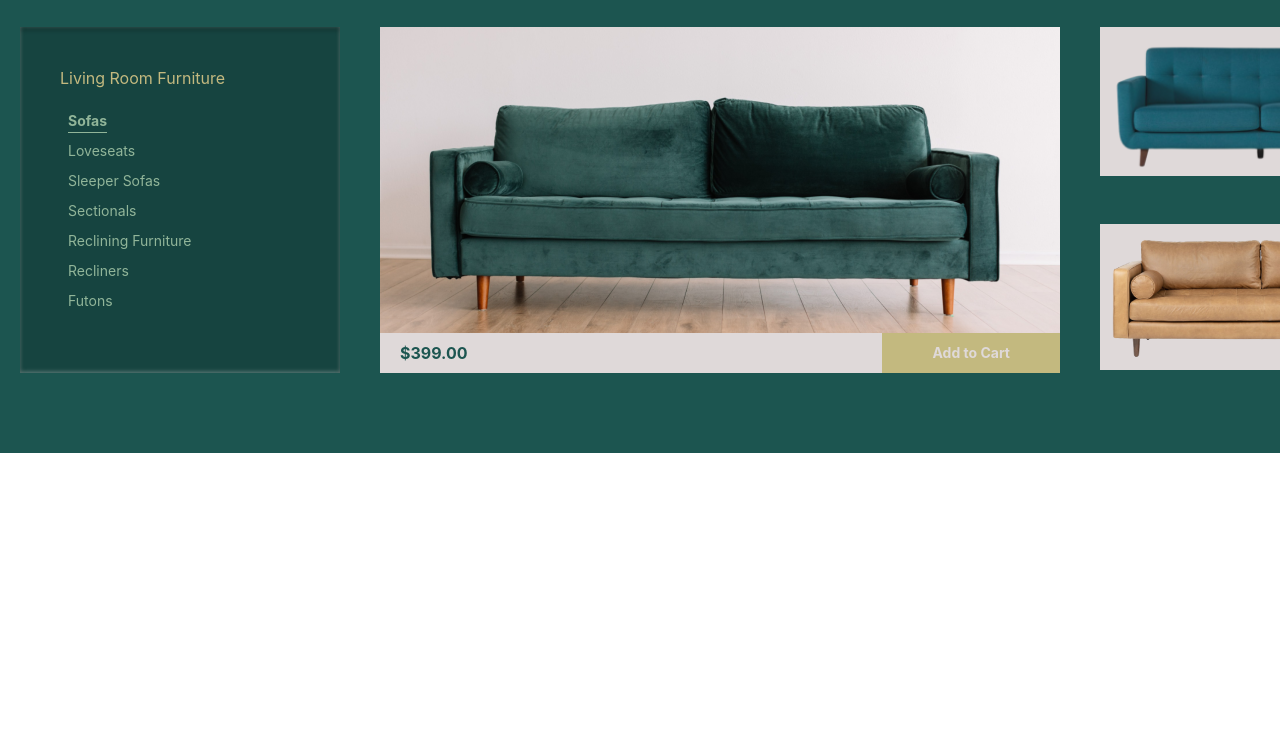
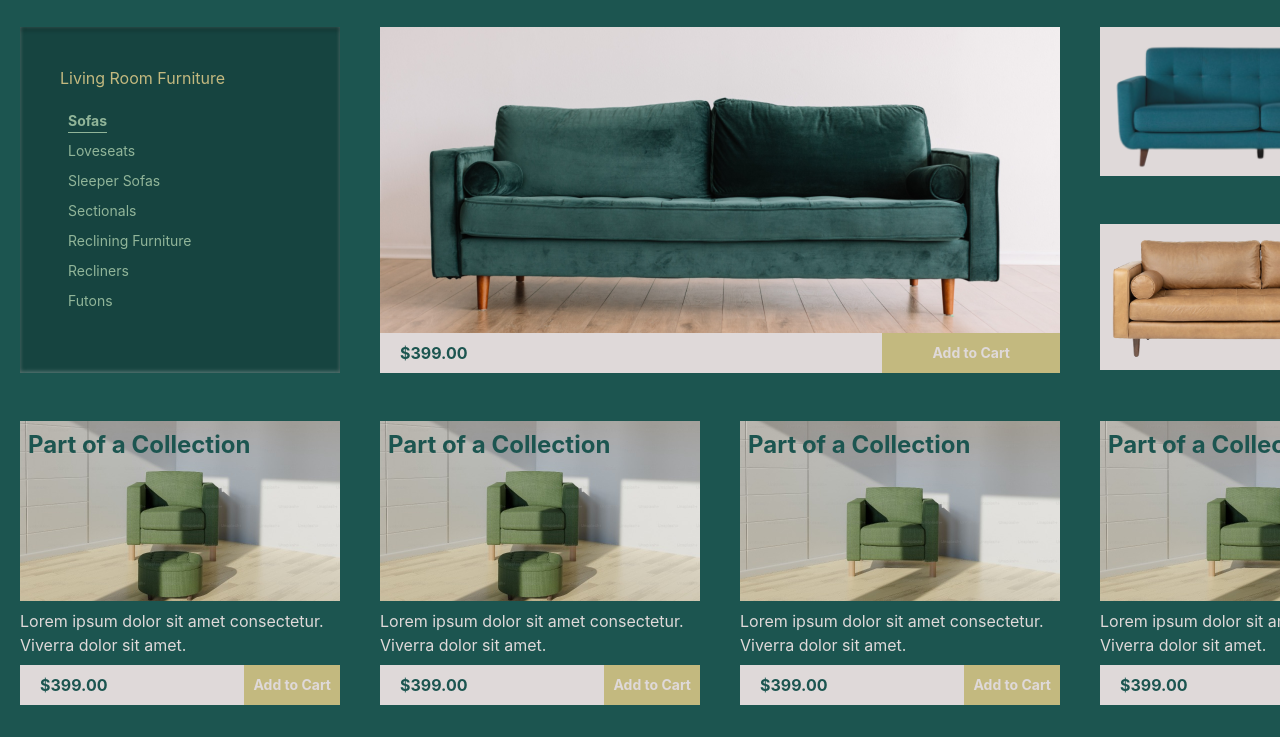
Before and after one commit to jdilla19/Homework11, a plain HTML site: page index.html in a window 1280 px wide. Shown: the part 103-840 px from the top of the page. Before the commit the page ends 800 px from the top, so only its background shows below. Drawn offline with Linux system fonts and the light colour scheme.

Commit message:
add articles

```diff
--- a/css/style.css
+++ b/css/style.css
@@ -7,8 +7,8 @@
     padding: 32px 20px;
     gap: 48px 40px;
     display: grid;
-     /* grid-template-columns: repeat(4, 1fr);
-    grid-template-rows: 48px 340px 284px;  */
+    /* grid-template-columns: repeat(4, 1fr);
+    grid-template-rows: 48px 340px 284px;   */
     grid-template-areas:
     "HEADER HEADER HEADER HEADER"
     "ASIDE  FIGURE FIGURE IMAGE "
@@ -18,6 +18,7 @@
 
 }
 
+/* header */
 
 header{
     /* background-color: aqua; */
@@ -119,7 +120,7 @@ border: none;
 
 }
 
-
+/* aside */
 
  aside {
     /* background-color: blueviolet; */
@@ -165,7 +166,7 @@ h4{
     padding-bottom: 3px;
 }
 
-
+/* figure */
 
  figure {
     background-color: var(--headerFontColor);
@@ -200,7 +201,7 @@ justify-content: space-between;
 
 .pricing_btn{
     display: flex;
-    height: 40px;
+    /* height: 40px;    */
     padding: 9px 50px;
     justify-content: center;
     align-items: center;
@@ -221,11 +222,15 @@ justify-content: space-between;
     width: 320px;
 }
 
+/* image_container */
+
 .image_container img{
     width: 100%;
     height: 100%;
     object-fit: cover;
 }
+
+
 
 .image_container2{
     /* background-color: aqua; */
@@ -239,28 +244,80 @@ justify-content: space-between;
     object-fit: cover;
 }
 
-/*
+
+/* cards */
+
+.card1, .card2, .card3, .card4{
+    display: flex;
+    flex-direction: column;
+    row-gap: 8px;
+}
+
+
+
+.first_img{
+ background-image: url(../images/img.png);
+  background-repeat: no-repeat;
+ background-size: cover;
+ width: 320px;
+ height: 180px;
+ padding: 8px;
+}
+
+.second_img{
+    background-image: url(../images/img1.png);
+  background-repeat: no-repeat;
+ background-size: cover;
+ width: 320px;
+ height: 180px;
+ padding: 8px;
+
+}
+
+h3{
+color: var(--mainColor);
+font-size: var(--buttonFont);
+font-family: 'Inter', sans-serif;
+font-weight: 700;
+line-height: 32px;
+letter-spacing: 0em;
+
+}
+
+.card_p{
+color: var(--headerFontColor);
+font-size: var(--paragraph2Font);
+font-family: 'Inter', sans-serif;
+font-weight: 400;
+line-height: 24px;
+letter-spacing: 0em;
+}
+
+.article_btn{
+    padding: 9px;
+}
+
+
+
 .card1{
-    background-color: chartreuse;
+    /* background-color: chartreuse; */
     grid-area: CARD1;
 }
 
 .card2{
 
-    background-color: chocolate;
+
     grid-area: CARD2;
+
 }
 
 .card3{
-
-    background-color: rgb(39, 32, 28);
     grid-area: CARD3;
 
 }
 
 .card4{
 
-    background-color: rgb(134, 13, 70);
     grid-area: CARD4;
 
-}   */
+}
--- a/index.html
+++ b/index.html
@@ -83,14 +83,75 @@
  </div>
 
 
- <!--
-<article class="card1"></article>
-<article class="card2"></article>
-<article class="card3"></article>
-<article class="card4"></article> -->
 
+<article class="card1">
+    <div class="first_img">
+        <h3>Part of a Collection</h3>
+    </div>
 
+    <p class="card_p">
+        Lorem ipsum dolor sit amet consectetur. Viverra dolor sit amet.
+    </p>
 
+    <div class="pricing_panel">
+        <p class="pricing_p">$399.00</p>
+        <button class="pricing_btn article_btn">
+         Add to Cart
+        </button>
+    </div>
+
+</article>
+
+<article class="card2">
+    <div class="first_img">
+        <h3>Part of a Collection</h3>
+    </div>
+
+    <p class="card_p">
+        Lorem ipsum dolor sit amet consectetur. Viverra dolor sit amet.
+    </p>
+
+    <div class="pricing_panel">
+        <p class="pricing_p">$399.00</p>
+        <button class="pricing_btn article_btn">
+         Add to Cart
+        </button>
+    </div>
+</article>
+
+<article class="card3">
+    <div class="second_img">
+        <h3>Part of a Collection</h3>
+    </div>
+
+    <p class="card_p">
+        Lorem ipsum dolor sit amet consectetur. Viverra dolor sit amet.
+    </p>
+
+    <div class="pricing_panel">
+        <p class="pricing_p">$399.00</p>
+        <button class="pricing_btn article_btn">
+         Add to Cart
+        </button>
+    </div>
+</article>
+
+<article class="card4">
+    <div class="second_img">
+        <h3>Part of a Collection</h3>
+    </div>
+
+    <p class="card_p">
+        Lorem ipsum dolor sit amet consectetur. Viverra dolor sit amet.
+    </p>
+
+    <div class="pricing_panel">
+        <p class="pricing_p">$399.00</p>
+        <button class="pricing_btn article_btn">
+         Add to Cart
+        </button>
+    </div>
+</article>
 
 
 
```
Also changed, not shown: images/img.png (renamed from images/Rectangle 15.png), images/img1.png (renamed from images/Rectangle 15 (1).png).
